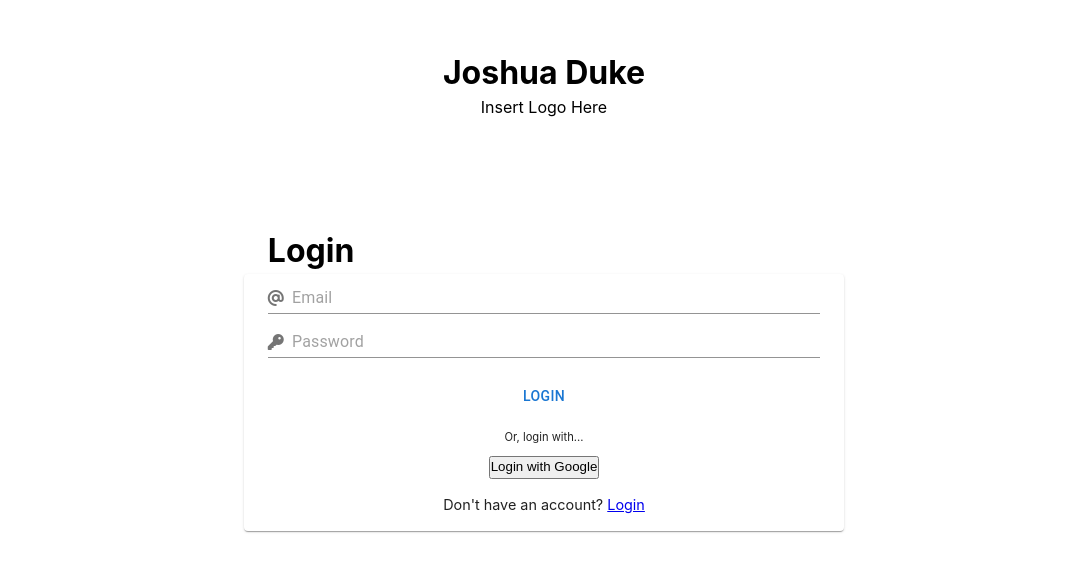
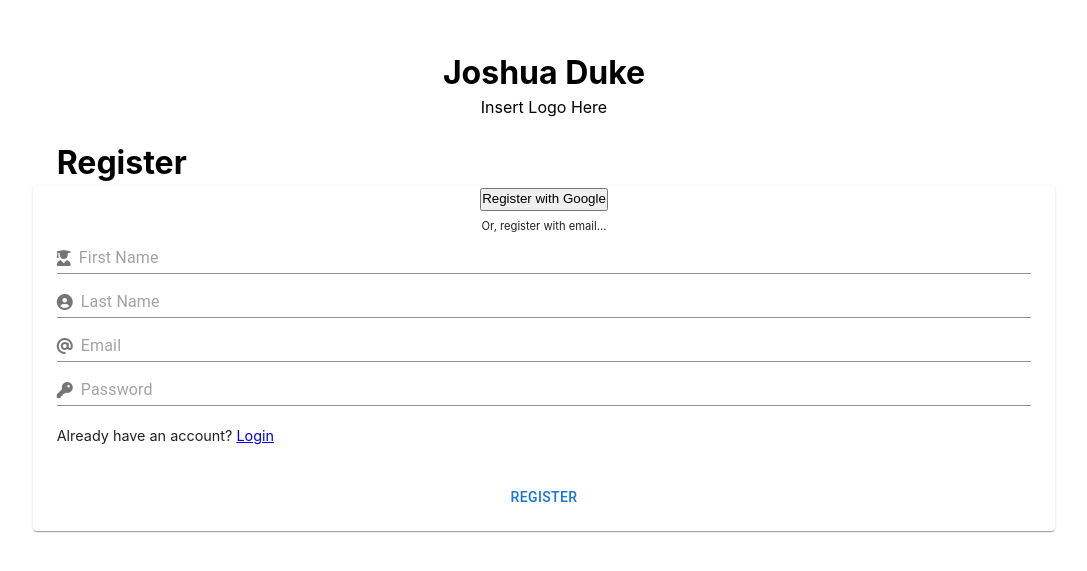
Before and after one commit to joshuaduke/gradeTrackerReact, a React (Create React App) app in the folder client/: page /register in a window 1280 px wide. Shown: the part 109-680 px from the top of the page, without its empty margins (96-1183 px from the left). Built offline with nearby package versions, Linux system fonts and the light colour scheme; sample sign-in values are in the browser's storage; the HTML template or start-up script is replaced by a standard one.

Commit message:
Create function to verify if token exists in local storage, create require auth function to ensure that protected routes can only be accessed for authenticated users

```diff
--- a/client/src/App.js
+++ b/client/src/App.js
@@ -1,19 +1,11 @@
 import React from 'react';
-import logo from './logo.svg';
-import Semesters from './semesters/Semesters';
-import SemestersEdit from './semesters/SemestersEdit';
-import Courses from './courses/Courses';
-import CoursesEdit from './courses/CoursesEdit';
-import Class from './classes/Class';
-import ClassEdit from './classes/ClassEdit';
-import Grades from './cgpa/Grades';
-import Settings from './settings/Settings';
-import Scales from './cgpa/Scales';
-import Login from './authentication/Login';
-import Register from './authentication/Register';
+
 import {BrowserRouter as Router, Navigate, Route,  Routes, useNavigate } from 'react-router-dom' ;
+import { appRoutes } from './routes';
+import { checkToken } from './authentication/authToken.js';
+import RequireAuth from './authentication/protectedRoutes'
 
-const token = localStorage.getItem('token');
+console.log(checkToken());
 
 
 function App() {
@@ -21,28 +13,15 @@ function App() {
   return (
     <Router>
       <Routes>
-        {!token && (
-          <>
-            <Route path="/Login" element={<Login/> } />
-            <Route path="/Register" element={<Register/>} />
-          </>
-        )}
-        {token && (
-          <>
-          <Route path='/' element={<Semesters /> } />
+        {appRoutes.map(({ path, element, protected: protect}, index)=>{
+          return !protect ? (
+            <Route path={path} element={element} key={index} />
+          ) : (
+            <Route path={path} element={<RequireAuth>{element}</RequireAuth>} key={index}/>
+          );
+        })}
+          <Route path='*' element={<Navigate to='/' />}/>
 
-          <Route path="/Semesters/edit" element={<SemestersEdit/>} />
-          <Route path="/Courses" element={<Courses/>} />
-          <Route path="/Courses/edit" element={<CoursesEdit/>} />
-          <Route path="/Courses/:id" element={<Class/>} />
-          <Route path="/Courses/:id/edit" element={<ClassEdit/>} />
-          <Route path="/Scales" element={<Scales/>} />
-          <Route path="/Grades" element={<Grades/>} />
-          <Route path="/Settings" element={<Settings/>}/>
-          <Route path="*" element={<Login/>}/>
-          </>
-        )}
-        <Route path="*" element={<Navigate to={token ? '/' : '/Login'}/>} />
       </Routes>
     </Router>
   );
--- a/client/src/authentication/Login.jsx
+++ b/client/src/authentication/Login.jsx
@@ -16,9 +16,10 @@ export default function Login(props){
     const classes = useStyles();
     const [email, setEmail] = useState('');
     const [password, setPassword] = useState('');
+    const [errMsg, setErrMsg] = useState('');
 
     function authenticateUser(e){
-        e.preventDefault();
+        // e.preventDefault();
 
         const credentials = {
             email: email,
@@ -41,7 +42,7 @@ export default function Login(props){
             })
             .catch((err)=>{
                 console.log('Err', err);
-                alert('Check email or password')
+                setErrMsg(err.response.data.message);
             })
     }
 
@@ -101,6 +102,8 @@ export default function Login(props){
                                             }}
                                         required/>
 
+                            <p style={{color:'red'}}> {errMsg}</p>
+
                             <Button sx={{my:2, width:1}} onClick={authenticateUser}>
                                 Login
                             </Button>
@@ -113,7 +116,7 @@ export default function Login(props){
                             </Box>
 
                             <Box component="p" sx={{py: 2, fontSize: "0.9em"}} textAlign={"center"}>
-                                Don't have an account? <a href="#">Login</a>
+                                Don't have an account? <a href="/register">Register</a>
                             </Box>
                         </form>
                     </Container>
--- a/client/src/authentication/Register.jsx
+++ b/client/src/authentication/Register.jsx
@@ -18,6 +18,7 @@ export default function Login(){
     const [lastName, setLastName] = useState('');
     const [email, setEmail] = useState('');
     const [password, setPassword] = useState('');
+    const [errMsg, setErrMsg] = useState('');
 
     const register = (e) =>{
         e.preventDefault();
@@ -31,11 +32,14 @@ export default function Login(){
         console.log(credentials);
 
         axios.post('http://localhost:5000/auth/register', credentials)
-            .then(() => {
-                console.log('Success');
+            .then((response) => {
+                console.log('response');
+                window.location.href = '/login';
             })
             .catch((err)=>{
                 console.log('Err', err);
+                console.log(err.response.data.message);
+                setErrMsg(err.response.data.message);
             })
     }
 
@@ -62,7 +66,6 @@ export default function Login(){
                                 Or, register with email...
                             </Box>
                         </Box>
-
 
                         <TextField  variant="standard"
                                         name="firstName"
@@ -136,8 +139,10 @@ export default function Login(){
                                             }}
                                         required/>
 
+                        <p style={{color:'red'}}> {errMsg}</p>
+
                         <Box component="p" sx={{py: 2, fontSize: "0.9em"}}>
-                            Already have an account? <a href="#">Login</a>
+                            Already have an account? <a href="/login">Login</a>
                         </Box>
 
                         <Button onClick={(e) => register(e)}
--- /dev/null
+++ b/client/src/authentication/authToken.js
@@ -0,0 +1,10 @@
+export const checkToken = () => {
+    const isToken = localStorage.getItem('token');
+    if(isToken === null ){
+        console.log('null');
+        return false;
+    } else {
+        console.log('token is here')
+        return true;
+    }
+}
--- /dev/null
+++ b/client/src/authentication/protectedRoutes.js
@@ -0,0 +1,11 @@
+import { Navigate } from "react-router-dom";
+import { checkToken } from "./authToken";
+
+export default function RequireAuth({children}) {
+    const token = checkToken();
+
+    if(!token){
+        return <Navigate to='/login' />
+    }
+    return children;
+}
--- /dev/null
+++ b/client/src/routes/index.js
@@ -0,0 +1,20 @@
+import Login from '../authentication/Login'
+import Register from  '../authentication/Register'
+import Semesters from '../semesters/Semesters'
+import SemestersEdit from '../semesters/SemestersEdit'
+import Courses from '../courses/Courses'
+import CoursesEdit from '../courses/CoursesEdit'
+import Class from '../classes/Class'
+import ClassEidt from '../classes/ClassEdit'
+import Scales from '../cgpa/Scales'
+import Grades from '../cgpa/Grades'
+import Settings from '../settings/Settings'
+import { Navigate } from 'react-router-dom'
+
+export const appRoutes = [
+    { path: '/', element: <Semesters/>, protected: true},
+    { path: '/Semesters/edit', element: <SemestersEdit/>, protected: true},
+    { path: '/login', element: <Login/>, protected: false},
+    { path: '/register', element: <Register/>, protected: false},
+    { path: '/courses', element: <Courses/>, protected: true},
+]
```
